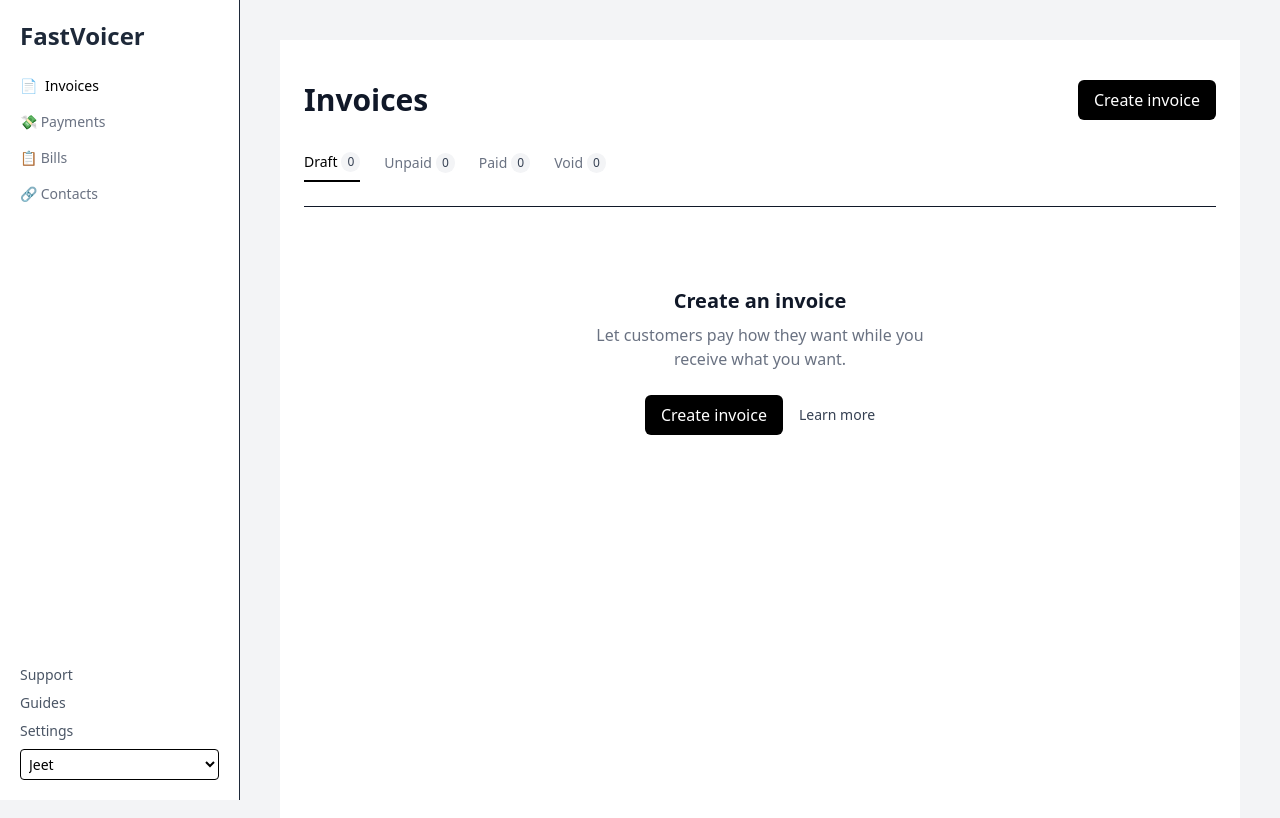
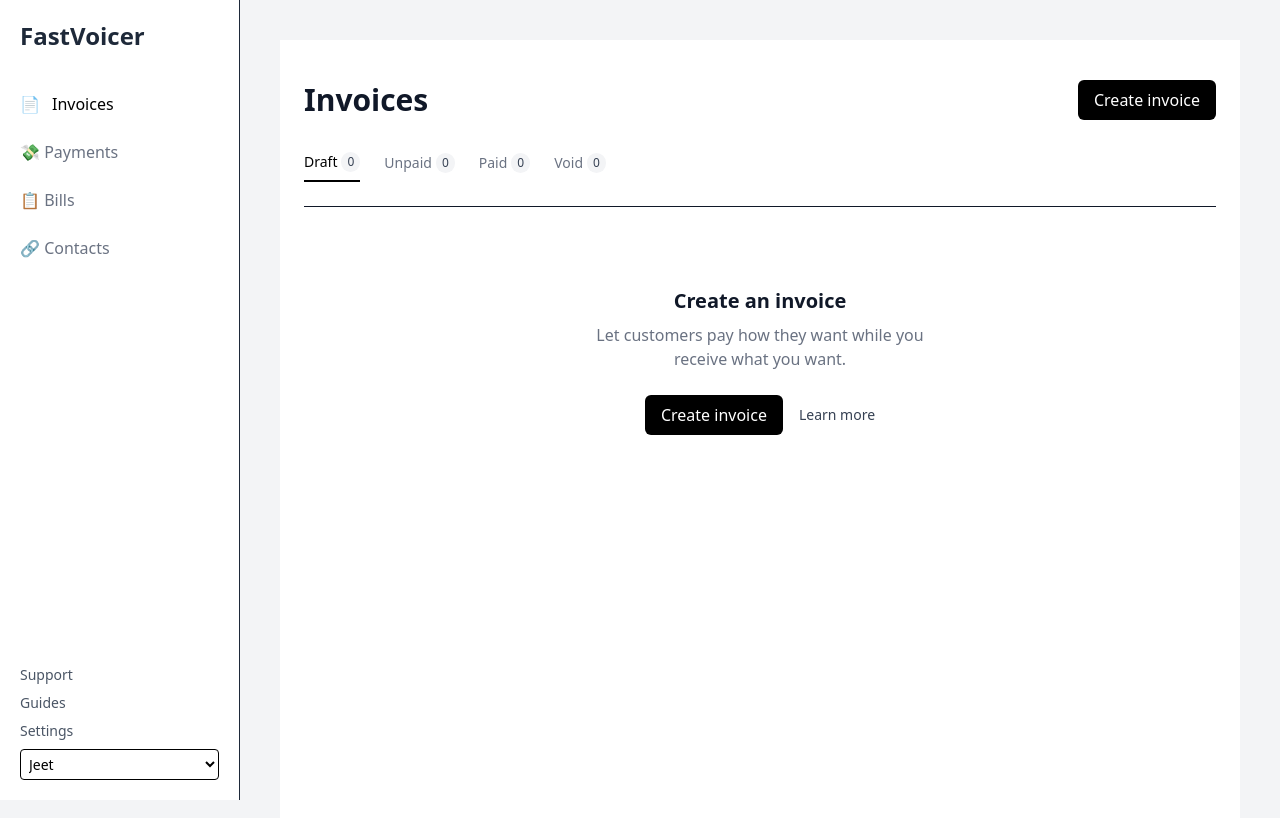
Before and after one commit to Jeetbiswas23/FastVoicer, a React (Vite) app: page /dashboard in a window 1280 px wide. Shown: the top 818 px of the page. Built offline with nearby package versions, Linux system fonts and the light colour scheme.

Commit message:
DASHBOARD3

```diff
--- a/src/DashBoard.jsx
+++ b/src/DashBoard.jsx
@@ -27,10 +27,10 @@ const Dashboard = () => {
       {/* Sidebar */}
       <aside className="w-60 bg-white border-r p-5 flex flex-col justify-between h-screen overflow-hidden">
         <div>
-          <h1 className="text-2xl font-bold mb-6">FastVoicer</h1>
-          <nav className="space-y-4 text-sm font-medium">
+          <h1 className="text-2xl font-bold mb-10">FastVoicer</h1> {/* Increased spacing */}
+          <nav className="space-y-6 text-base font-medium"> {/* Increased font size */}
             <div
-              className={`flex items-center gap-2 cursor-pointer ${
+              className={`flex items-center gap-3 cursor-pointer ${
                 activeTab === "Invoices" ? "text-black" : "text-gray-500 hover:text-black"
               }`}
               onClick={() => setActiveTab("Invoices")}
```
